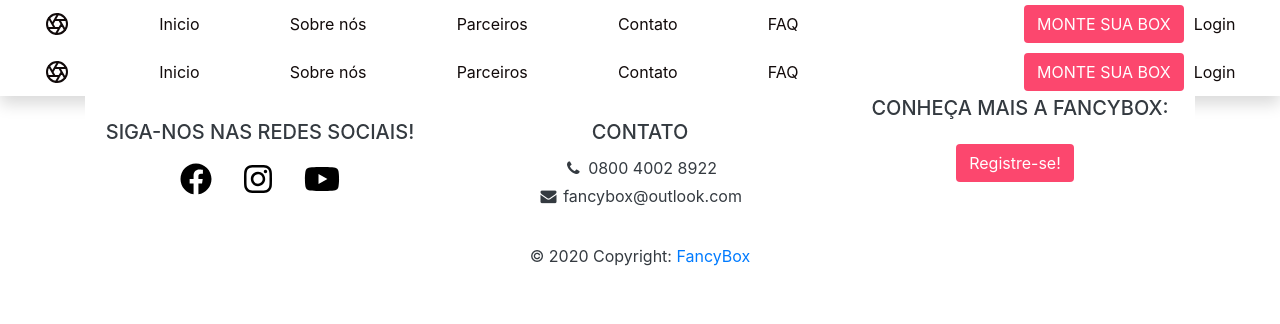
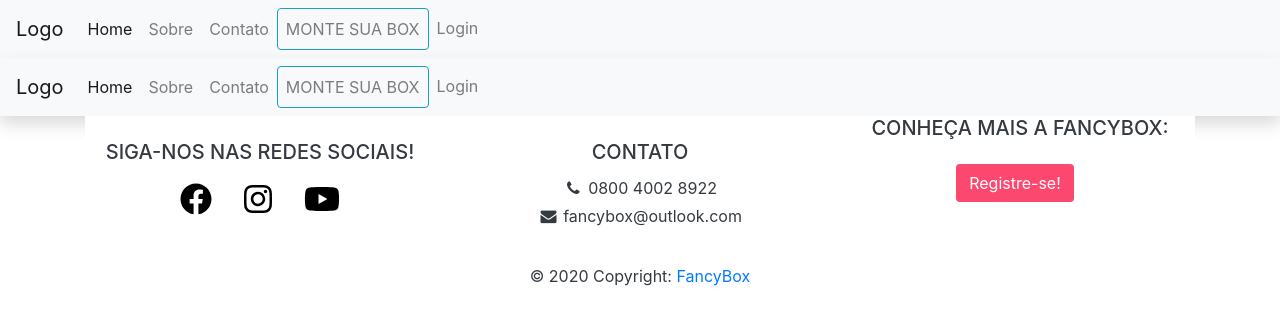
Before and after one commit to rafaelaoliveirap/Fancybox-angular, an Angular app in the folder fancyBox/: page /navbar in a window 1280 px wide. Shown: the top 324 px of the page. Built offline with nearby package versions, Linux system fonts and the light colour scheme.

Commit message:
Paginas contato e sobre-nos corridos

```diff
--- a/fancyBox/src/app/contato/contato.component.css
+++ b/fancyBox/src/app/contato/contato.component.css
@@ -1,3 +1,12 @@
-hr{
+* {
+    font-family: Americana Boldby Tilde;
+}
+
+hr {
     background-color: rgb(209, 59, 84);
 }
+
+div>p {
+    margin: 0;
+    padding: 0;
+}
--- a/fancyBox/src/app/contato/contato.component.html
+++ b/fancyBox/src/app/contato/contato.component.html
@@ -1,25 +1,64 @@
+<main class="container-ls">
+
     <h2 class="text-monospace font-weight-bolder d-flex justify-content-center pt-5">
         Fale conosco
     </h2>
-  <hr class="d-flex mx-auto col-md-1 py-1"/>
-<form class="col-md-9 mx-auto py-5">
-  <div class="form-group">
+
+    <hr class="d-flex mx-auto col-md-1 py-1" />
+
+    <div class="row">
+
+        <div class="col-md-1"></div>
+
+        <section class="col-md-5 py-5">
+
+            <div class="form-group w-100">
                 <label for="exampleFormControlInput1">Nome</label>
                 <input type="email" class="form-control" id="exampleFormControlInput1" placeholder="Digite o seu nome completo">
             </div>
-  <div class="form-group">
+
+            <div class="form-group w-100">
                 <label for="exampleFormControlInput1">Email</label>
                 <input type="email" class="form-control" id="exampleFormControlInput1" placeholder="name@example.com">
             </div>
-  <div class="form-group">
+
+            <div class="form-group w-100">
                 <label for="exampleFormControlInput1">Assunto</label>
                 <input type="email" class="form-control" id="exampleFormControlInput1" placeholder="Digite o assunto">
             </div>
-  <div class="form-group">
+
+            <div class="form-group w-100">
                 <label for="exampleFormControlTextarea1">Mensagem</label>
                 <textarea class="form-control" id="exampleFormControlTextarea1" placeholder="Escreva sua mensagem" rows="3"></textarea>
             </div>
-  <a href="#">
-    <button type="button"class="btn btn-outline-dark w-100 shadow mb-5 rounded">Enviar</button>
-  </a>
-</form>
+
+            <div class=" d-flex justify-content-end">
+                <button class="btn btn-outline-dark w-25 shadow mb-5 rounded">Enviar</button>
+            </div>
+
+
+        </section>
+
+        <section class="col-md-5">
+
+            <h4 class="text-center">Contato:</h4>
+
+            <div class="text-center my-3">
+                <p>Local: Rua Tito, 54</p>
+                <p>Telefone:(11) 9999-9999</p>
+                <p></p>
+
+            </div>
+
+
+            <div class=" d-flex justify-content-center">
+                <iframe src="https://www.google.com/maps/embed?pb=!1m18!1m12!1m3!1d3658.124145260985!2d-46.69399738590637!3d-23.528036884699436!2m3!1f0!2f0!3f0!3m2!1i1024!2i768!4f13.1!3m3!1m2!1s0x94cef8775663b04f%3A0x923835e9005f8309!2sSenac%20Lapa%20Tito!5e0!3m2!1spt-BR!2sbr!4v1589311553993!5m2!1spt-BR!2sbr"
+                    width="400" height="300" frameborder="0" style="border:0;" allowfullscreen="" aria-hidden="false" tabindex="0"></iframe>
+            </div>
+
+        </section>
+
+        <div class="col-md-1"></div>
+    </div>
+
+</main>
--- a/fancyBox/src/app/home/home.component.css
+++ b/fancyBox/src/app/home/home.component.css
@@ -2,7 +2,7 @@
     height: 87vh;
 }
 
-@media(max-width:756px) {
+@media(max-width:856px) {
     .tamanho {
         width: 100%;
         height: 100%;
--- a/fancyBox/src/app/home/home.component.html
+++ b/fancyBox/src/app/home/home.component.html
@@ -6,7 +6,7 @@
             <li data-target="#carouselExampleIndicators" data-slide-to="2"></li>
         </ol>
 
-        <div class="carousel-inner">
+        <div class="carousel-inner w-100">
             <div class="carousel-item active">
                 <img class="tamanho d-flex w-100" src="https://i.imgur.com/bTvoCM6.png">
             </div>
--- a/fancyBox/src/app/navbar/navbar.component.css
+++ b/fancyBox/src/app/navbar/navbar.component.css
@@ -7,6 +7,10 @@ body {
 
 nav {
     background-color: white;
+}
+
+.navbar {
+    display: flex;
 }
 
 #botao {
@@ -27,6 +31,7 @@ nav {
     color: white;
     text-decoration: none;
 }
+
 .textoNav {
     background-color: white;
     -webkit-backdrop-filter: saturate(180%) blur(20px);
@@ -63,5 +68,4 @@ nav {
 }
 
 
-
 /* ------------------FINAL NAVBAR ------------------*/
--- a/fancyBox/src/app/navbar/navbar.component.html
+++ b/fancyBox/src/app/navbar/navbar.component.html
@@ -1,10 +1,79 @@
-<div class="container-ls shadow" style="background-color:white;">
+<div class="container-ls">
+
+    <nav class="navbar shadow navbar-expand-lg navbar-light bg-light">
+
+
+        <a class="navbar-brand" routerLink="/home">Logo</a>
+        <button class="navbar-toggler" type="button" data-toggle="collapse" data-target="#navbarNav" aria-controls="navbarNav" aria-expanded="false" aria-label="Toggle navigation">
+         <span class="navbar-toggler-icon"></span>
+        </button>
+
+
+
+
+        <div class="collapse navbar-collapse" id="navbarNav">
+
+            <ul class="navbar-nav">
+
+                <li class="nav-item active">
+                    <a class="nav-link" routerLink="/home">Home <span class="sr-only">(current)</span></a>
+                </li>
+
+                <li class="nav-item">
+                    <a class="nav-link" routerLink="/sobre-nos">Sobre</a>
+                </li>
+
+                <li class="nav-item">
+                    <a class="nav-link" routerLink="/contato">Contato</a>
+                </li>
+
+            </ul>
+
+
+            <ul class="navbar-nav">
+                <li class="nav-item">
+                    <a class="nav-link btn btn-outline-info" href="#">MONTE SUA BOX</a>
+                </li>
+
+                <li class="nav-item">
+                    <a class="nav-link " href="#" aria-disabled="true">Login</a>
+                </li>
+            </ul>
+        </div>
+
+
+
+    </nav>
+</div>
+
+
+
+
+
+
+
+
+
+
+
+
+
+
+
+
+
+
+
+
+
+
+<!-- <div class="container-ls shadow" style="background-color:white;">
 
     <nav class="textoNav flex jutify-content-between sticky-top py-1">
 
         <div class="containerM flex">
             <!-- "py-2 d-none"  ela esconde o conteúdo -->
-            <a class="py-2" routerLink="/home" aria-label="Product">
+<!-- <a class="py-2" routerLink="/home" aria-label="Product">
                 <svg xmlns="" width="24" height="24" fill="none" stroke="currentColor" stroke-linecap="round" stroke-linejoin="round" stroke-width="2" class="d-block mx-auto" role="img" viewBox="0 0 24 24" focusable="false">
             <title>Fancybox</title>
             <circle cx="12" cy="12" r="10" />
@@ -29,6 +98,6 @@
         </div>
 
     </nav>
-</div>
+</div> -->
 
-<!------------------------------ FIM NAVBAR-------------------------------------->
+<!-- ---------------------------- FIM NAVBAR------------------------------------ -->
--- a/fancyBox/src/app/sobre-nos/sobre-nos.component.css
+++ b/fancyBox/src/app/sobre-nos/sobre-nos.component.css
@@ -4,6 +4,10 @@
         box-sizing: border-box;
         padding: 0;
         margin: 0;
+    }
+
+    hr {
+        background-color: rgb(209, 59, 84);
     }
 
     .linha {
@@ -32,8 +36,6 @@
         background-color: transparent;
         /* Remove this if you don't want the 3D effect */
     }
-
-
     /* This container is needed to position the front and back side */
 
     .flip-card-inner {
@@ -44,15 +46,11 @@
         transition: transform 0.8s;
         transform-style: preserve-3d;
     }
-
-
     /* Do an horizontal flip when you move the mouse over the flip box container */
 
     .flip-card:hover .flip-card-inner {
         transform: rotateY(180deg);
     }
-
-
     /* Position the front and back side */
 
     .flip-card-front {
@@ -73,19 +71,15 @@
         /* Safari */
         backface-visibility: hidden;
     }
-
-
     /* Style the front side (fallback if image is missing) */
 
     .flip-card-front {
         color: rgb(0, 0, 0);
     }
-
-
     /* Style the back side */
 
     .flip-card-back {
-    background-color: rgba(1, 12, 24, 0.651);
+        background-color: rgba(1, 12, 24, 0.637);
         color: white;
         transform: rotateY(180deg);
     }
--- a/fancyBox/src/index.html
+++ b/fancyBox/src/index.html
@@ -19,8 +19,8 @@
     <script src="https://unpkg.com/aos@next/dist/aos.js"></script>
     <script>
         AOS.init({
-            offset: 200,
-            duration: 1500,
+            offset: 300,
+            duration: 1700,
         });
     </script>
 </body>
```
Also changed, not shown: fancyBox/src/app/sobre-nos/sobre-nos.component.html (+20 -17 lines). Lines whose indentation alone changed are shown as unchanged.
